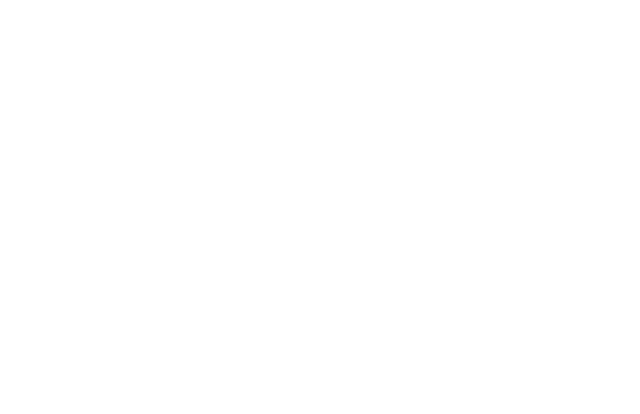
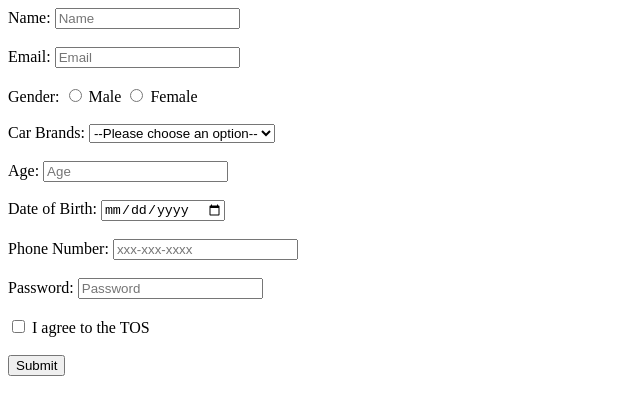
Before and after one commit to acciojob/signup-form-car-ishapankhaniya, a website: page main.html in a window 1280 px wide. Shown: the whole page, without its empty margins (0-640 px from the left). Drawn offline with Linux system fonts and the light colour scheme.

Commit message:
created a submission

```diff
--- a/main.html
+++ b/main.html
@@ -1,16 +1,71 @@
 <!DOCTYPE html>
+<html lang="en">
+<head>
+  <meta charset="UTF-8">
+  <title>Signup Form</title>
+</head>
+<body>
 
-<html>
+  <form method="post">
 
-<head>
-	<link rel="stylesheet" href="styles.css">
-</head>
+    <!-- Name -->
+    <label for="name">Name:</label>
+    <input type="text" id="name" name="name" placeholder="Name" required>
+    <br><br>
 
-<body>
-	<!-- the entire body must be written by student -->
-    <script type="text/javascript" src="./script.js">
-</script>
+    <!-- Email -->
+    <label for="email">Email:</label>
+    <input type="email" id="email" name="email" placeholder="Email" required>
+    <br><br>
+
+    <!-- Gender -->
+    <label>Gender:</label>
+    <input type="radio" id="gender_m" name="gender" value="male" required>
+    <label for="gender_m">Male</label>
+    <input type="radio" id="gender_f" name="gender" value="female" required>
+    <label for="gender_f">Female</label>
+    <br><br>
+
+    <!-- Car Brands -->
+    <label for="cars">Car Brands:</label>
+    <select id="cars" name="cars" required>
+      <option value="" disabled selected>--Please choose an option--</option>
+      <option value="toyota">Toyota</option>
+      <option value="ford">Ford</option>
+      <option value="honda">Honda</option>
+      <option value="bmw">BMW</option>
+    </select>
+    <br><br>
+
+    <!-- Age -->
+    <label for="age">Age:</label>
+    <input type="number" id="age" name="age" placeholder="Age" required>
+    <br><br>
+
+    <!-- DOB -->
+    <label for="dob">Date of Birth:</label>
+    <input type="date" id="dob" name="dob" required>
+    <br><br>
+
+    <!-- Phone Number -->
+    <label for="tel">Phone Number:</label>
+    <input type="tel" id="tel" name="tel" placeholder="xxx-xxx-xxxx">
+    <br><br>
+
+    <!-- Password -->
+    <label for="password">Password:</label>
+    <input type="password" id="password" name="password" placeholder="Password" required>
+    <br><br>
+
+    <!-- Terms of Service -->
+    <input type="checkbox" id="tos" name="tos" required>
+    <label for="tos">I agree to the TOS</label>
+    <br><br>
+
+    <!-- Submit Button -->
+    <button type="submit">Submit</button>
+
+  </form>
 
 </body>
-
 </html>
```
